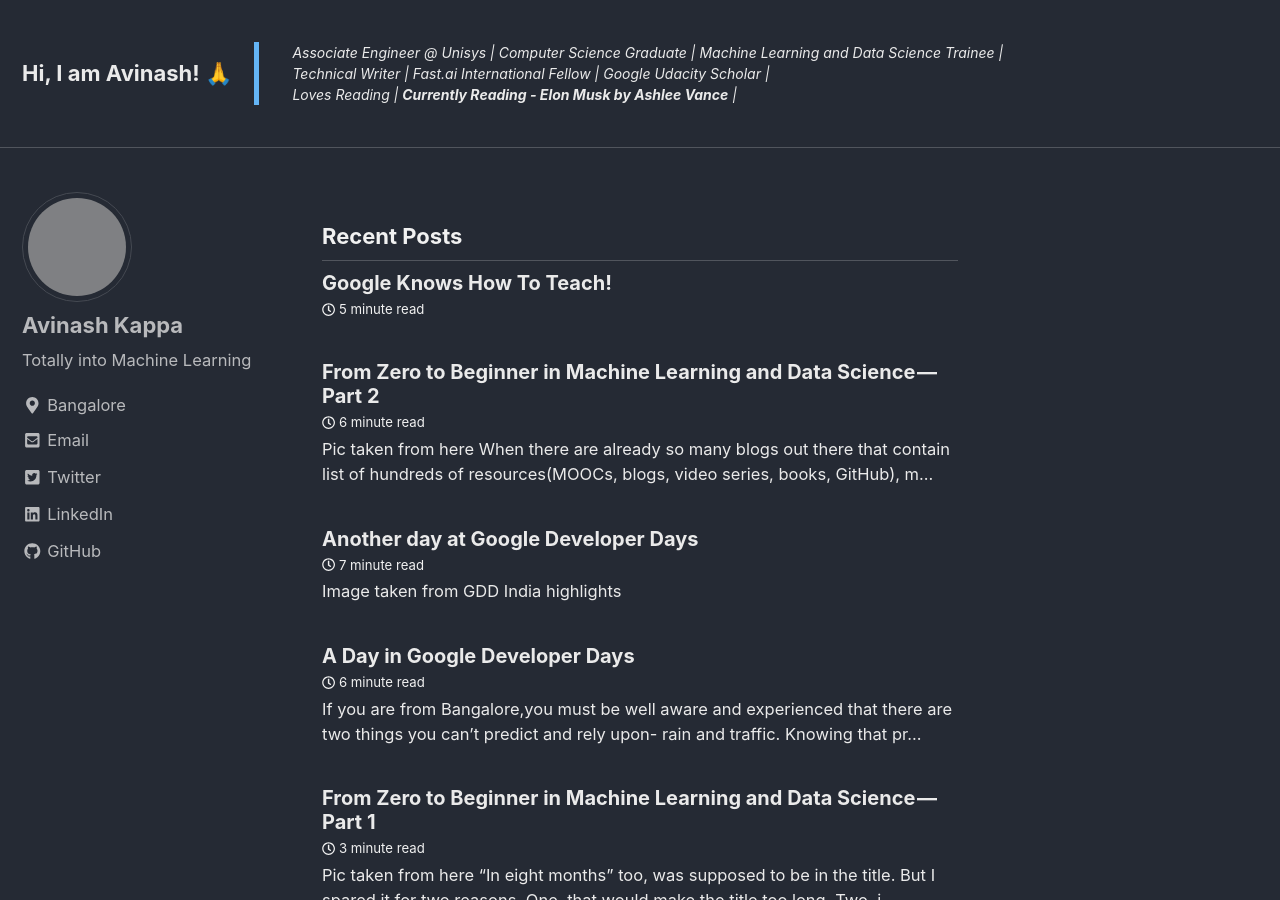
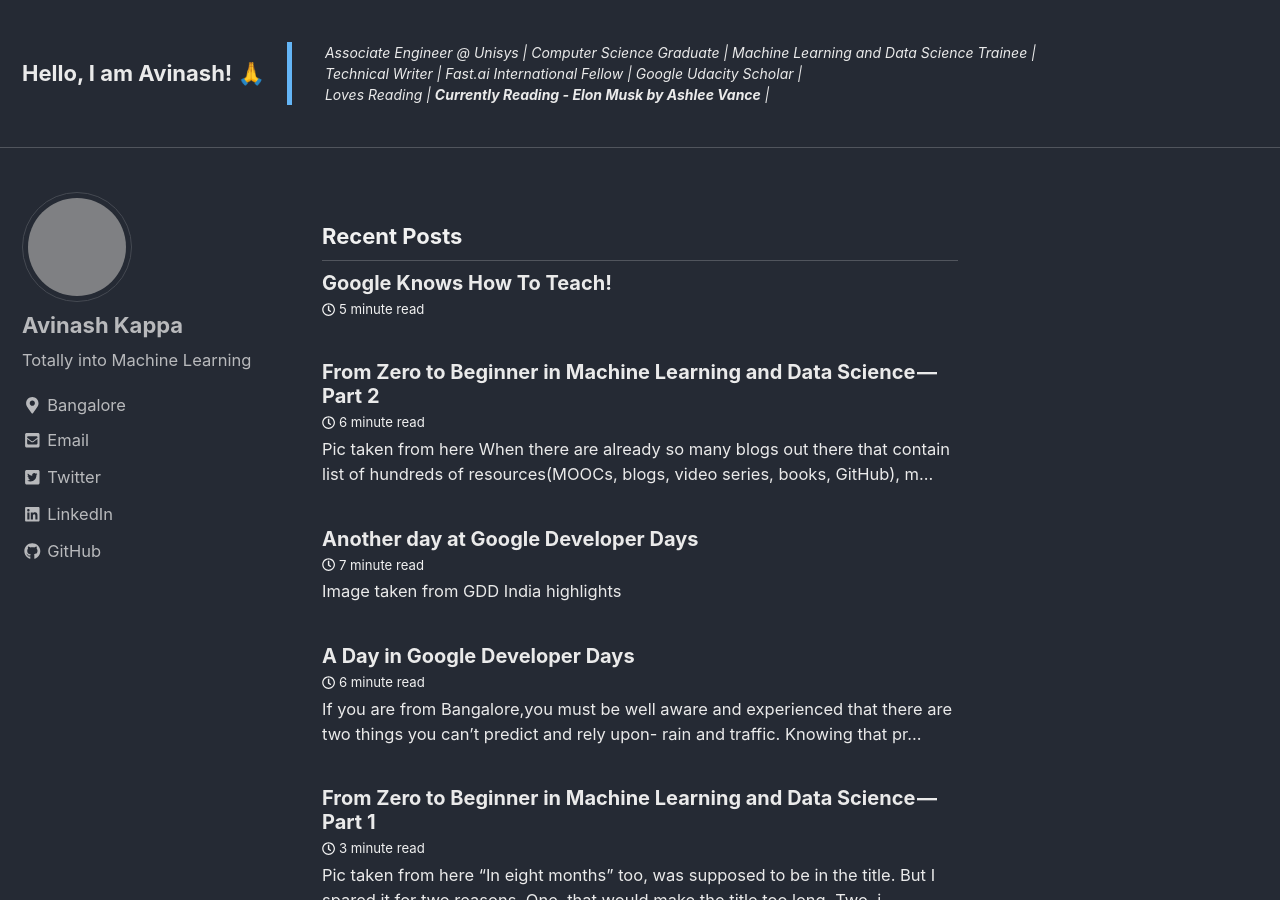
Before and after one commit to theimgclist/theimgclist.github.io, a Jekyll site: the page built from index.html, in a window 1280 px wide and 900 px high. Built offline with Jekyll 4.4.1, drawn with Linux system fonts in a browser that asks for light colours; nearby versions of some CDN libraries; the list of posts is cut into pages by our own code; grey boxes are pictures that could not be loaded.

Commit message:
Modified welcome message

```diff
--- a/_includes/masthead.html
+++ b/_includes/masthead.html
@@ -3,7 +3,7 @@
     <div class="masthead__menu">
       <nav id="site-nav" class="greedy-nav">
 
-		<a class="site-title" href="{{ '/' | absolute_url }}">Hi, I am Avinash! &#x1f64f;</a>
+		<a class="site-title" href="{{ '/' | absolute_url }}">Hello, I am Avinash! &#x1f64f;</a>
 		<div class="my-header">
 		<blockquote><p><em>Associate Engineer @ Unisys | Computer Science Graduate | Machine Learning and Data Science Trainee | </br>Technical Writer | Fast.ai International Fellow | Google Udacity Scholar | </br>Loves Reading | <b>Currently Reading - Elon Musk by Ashlee Vance</b> | </em></p></blockquote>
 		</div>
```
